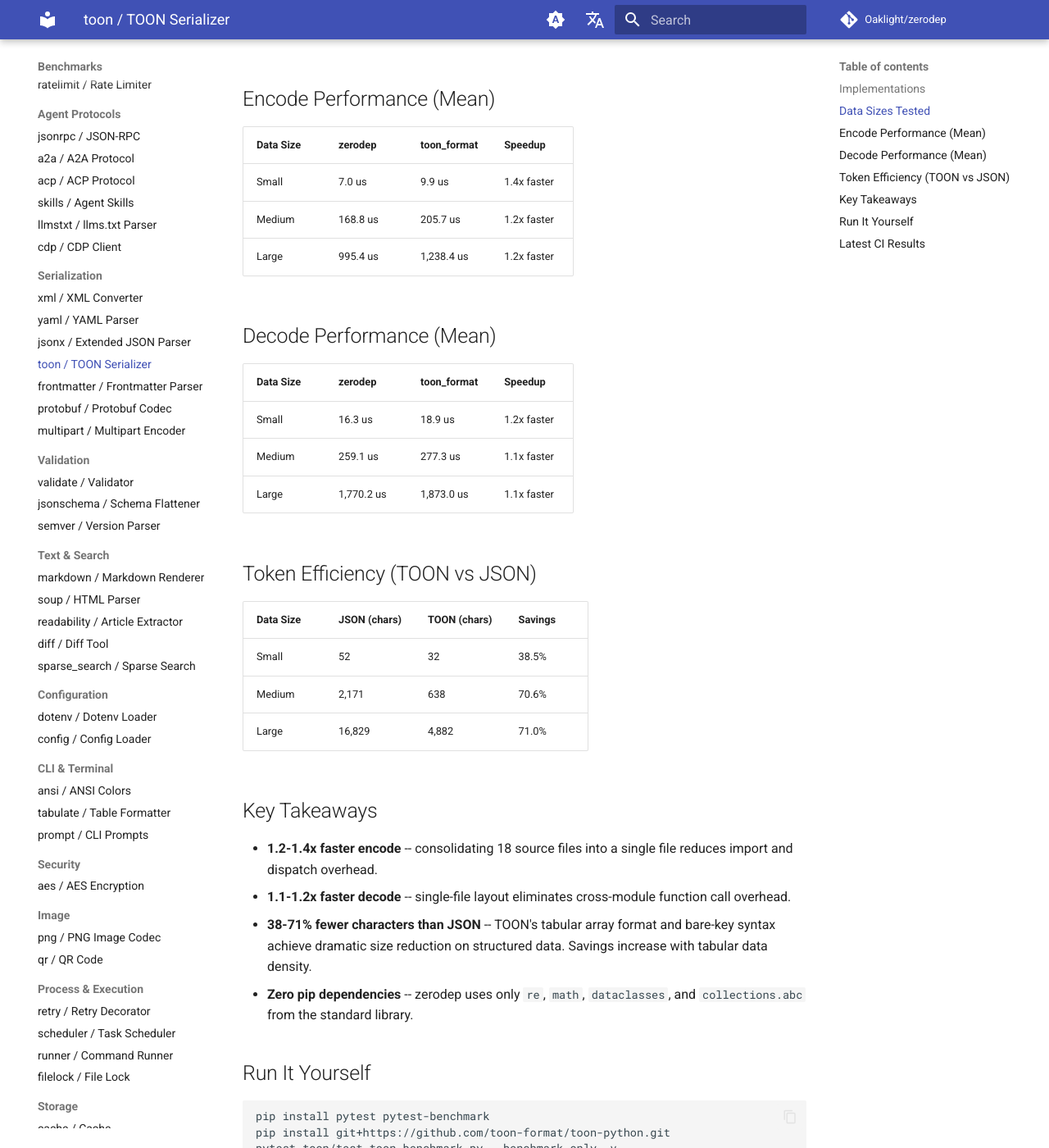
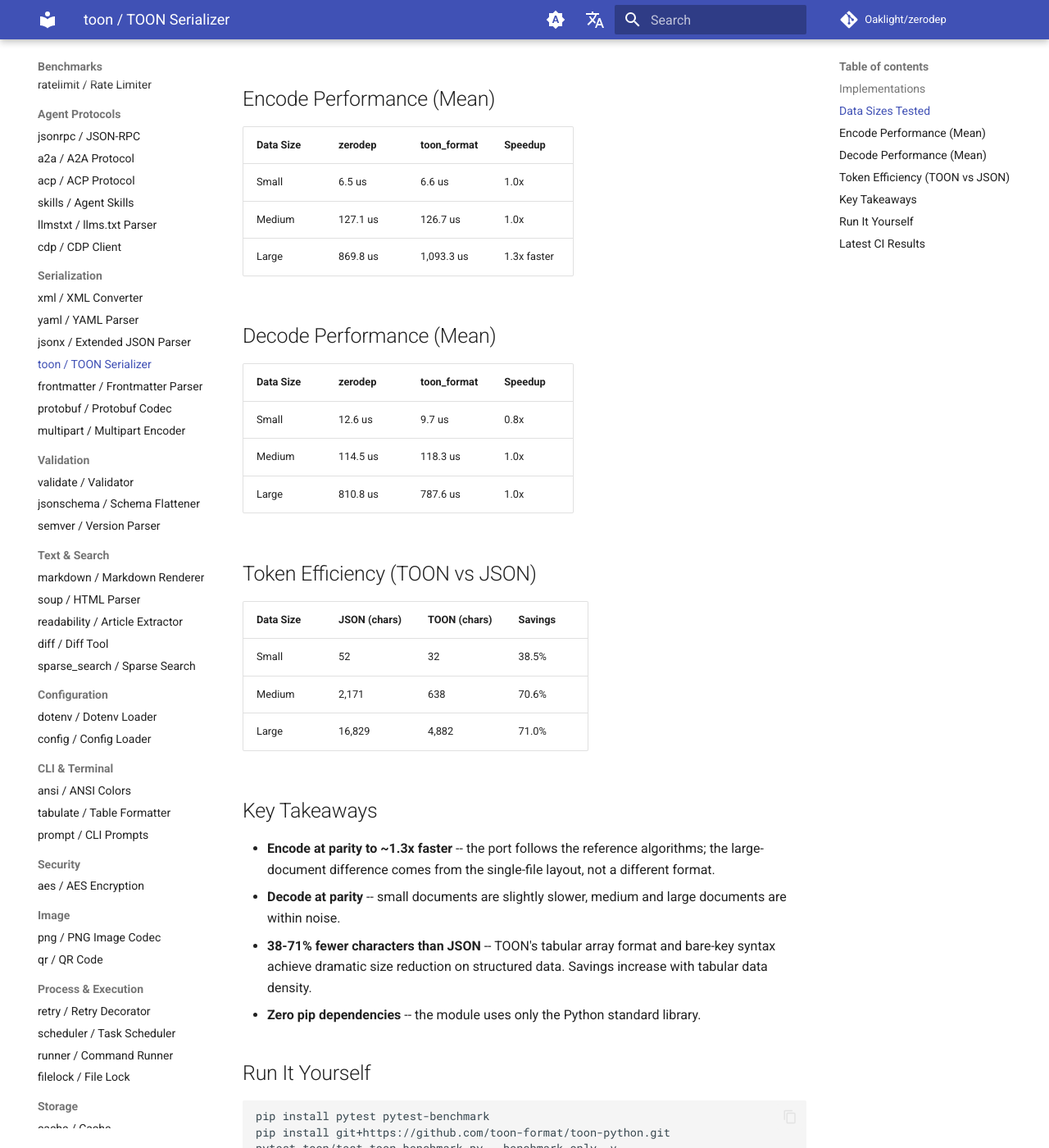
Before and after one commit to Oaklight/zerodep, an MkDocs documentation site: the page built from docs/benchmarks/toon.md, in a window 1280 px wide and 1400 px high, scrolled down 935 px. Shown: the whole window at 82% size. Built offline with MkDocs 1.6.1 and Material for MkDocs 9.7.7, drawn with Linux system fonts in a browser that asks for light colours; comment, search, counter and statistics services are not loaded; some of the changed text lies outside the part shown.

Commit message:
docs(toon): spec 4.4, 564/564 conformance, 0.6.0 options
Document the TOON 4.4 implementation level, the lengthMarker removal,
and fresh parity benchmarks; record both the conformance rebuild (#184)
and the list-form round-trip fix (#188) in the changelog.

```diff
--- a/docs/benchmarks/toon.md
+++ b/docs/benchmarks/toon.md
@@ -4,17 +4,17 @@ Apple-to-apple performance comparison between zerodep TOON and [`toon_format`](h
 
 !!! info "Test Environment"
     - **CPU:** x86_64 Linux
-    - **Python:** 3.12
-    - **Tool:** pytest-benchmark 5.2.3 (mean values reported)
-    - **Reference:** toon_format 0.9.0b1
-    - **Last Updated:** 2026-04-15
+    - **Python:** 3.10
+    - **Tool:** pytest-benchmark (mean values reported)
+    - **Reference:** toon-format @91413d14 (spec 4.4)
+    - **Last Updated:** 2026-10-22
 
 ## Implementations
 
 | Implementation | File/Package | Description |
 |----------------|--------------|-------------|
 | **zerodep** | `toon.py` | Single-file encoder/decoder, stdlib only |
-| **toon_format** | *(reference)* | 18-file package with typing-extensions dependency |
+| **toon_format** | *(reference)* | 7-file package, no core dependencies |
 
 ## Data Sizes Tested
 
@@ -28,17 +28,17 @@ Apple-to-apple performance comparison between zerodep TOON and [`toon_format`](h
 
 | Data Size | zerodep | toon_format | Speedup |
 |-----------|---------|-------------|---------|
-| Small | 7.0 us | 9.9 us | 1.4x faster |
-| Medium | 168.8 us | 205.7 us | 1.2x faster |
-| Large | 995.4 us | 1,238.4 us | 1.2x faster |
+| Small | 6.5 us | 6.6 us | 1.0x |
+| Medium | 127.1 us | 126.7 us | 1.0x |
+| Large | 869.8 us | 1,093.3 us | 1.3x faster |
 
 ## Decode Performance (Mean)
 
 | Data Size | zerodep | toon_format | Speedup |
 |-----------|---------|-------------|---------|
-| Small | 16.3 us | 18.9 us | 1.2x faster |
-| Medium | 259.1 us | 277.3 us | 1.1x faster |
-| Large | 1,770.2 us | 1,873.0 us | 1.1x faster |
+| Small | 12.6 us | 9.7 us | 0.8x |
+| Medium | 114.5 us | 118.3 us | 1.0x |
+| Large | 810.8 us | 787.6 us | 1.0x |
 
 ## Token Efficiency (TOON vs JSON)
 
@@ -50,10 +50,10 @@ Apple-to-apple performance comparison between zerodep TOON and [`toon_format`](h
 
 ## Key Takeaways
 
-- **1.2-1.4x faster encode** -- consolidating 18 source files into a single file reduces import and dispatch overhead.
-- **1.1-1.2x faster decode** -- single-file layout eliminates cross-module function call overhead.
+- **Encode at parity to ~1.3x faster** -- the port follows the reference algorithms; the large-document difference comes from the single-file layout, not a different format.
+- **Decode at parity** -- small documents are slightly slower, medium and large documents are within noise.
 - **38-71% fewer characters than JSON** -- TOON's tabular array format and bare-key syntax achieve dramatic size reduction on structured data. Savings increase with tabular data density.
-- **Zero pip dependencies** -- zerodep uses only `re`, `math`, `dataclasses`, and `collections.abc` from the standard library.
+- **Zero pip dependencies** -- the module uses only the Python standard library.
 
 ## Run It Yourself
 
```
Also changed, not shown: docs/changelog.md (+2 -0 lines), docs/modules/toon.md (+13 -10 lines).
